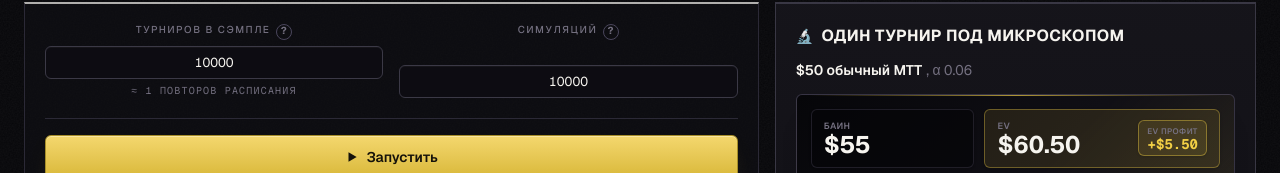
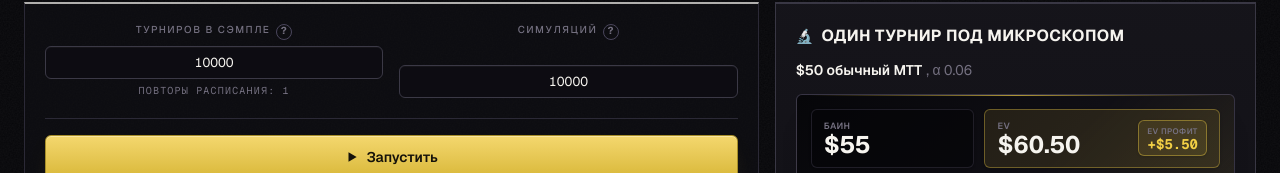
Before and after one commit to loremcdmx/tournament-variance-sim, a Next.js app: page / in a window 1280 px wide. Shown: the part 516-689 px from the top of the page. Built offline with nearby package versions, Linux system fonts and the light colour scheme.

Commit message:
Polish schedule repeat label

```diff
--- a/src/components/ControlsPanel.tsx
+++ b/src/components/ControlsPanel.tsx
@@ -273,7 +273,7 @@ export const ControlsPanel = memo(function ControlsPanel({
               onChange={setTournamentTarget}
             />
             <div className="mt-1 text-center font-mono text-[10px] uppercase tracking-[0.12em] text-[color:var(--color-fg-dim)]">
-              ≈ {formatCount(value.scheduleRepeats)} {t("controls.scheduleRepeatsComputed")}
+              {t("controls.scheduleRepeatsComputed")}: {formatCount(value.scheduleRepeats)}
             </div>
           </>
         </Field>
--- a/src/lib/i18n/dict.ts
+++ b/src/lib/i18n/dict.ts
@@ -335,7 +335,7 @@ export const DICT = {
   },
   "controls.scheduleRepeatsComputed": {
     en: "schedule repeats",
-    ru: "повторов расписания",
+    ru: "повторы расписания",
   },
   "controls.samples": { en: "Simulations", ru: "Симуляций" },
   "controls.bankroll": { en: "Bankroll", ru: "Банкролл" },
```
